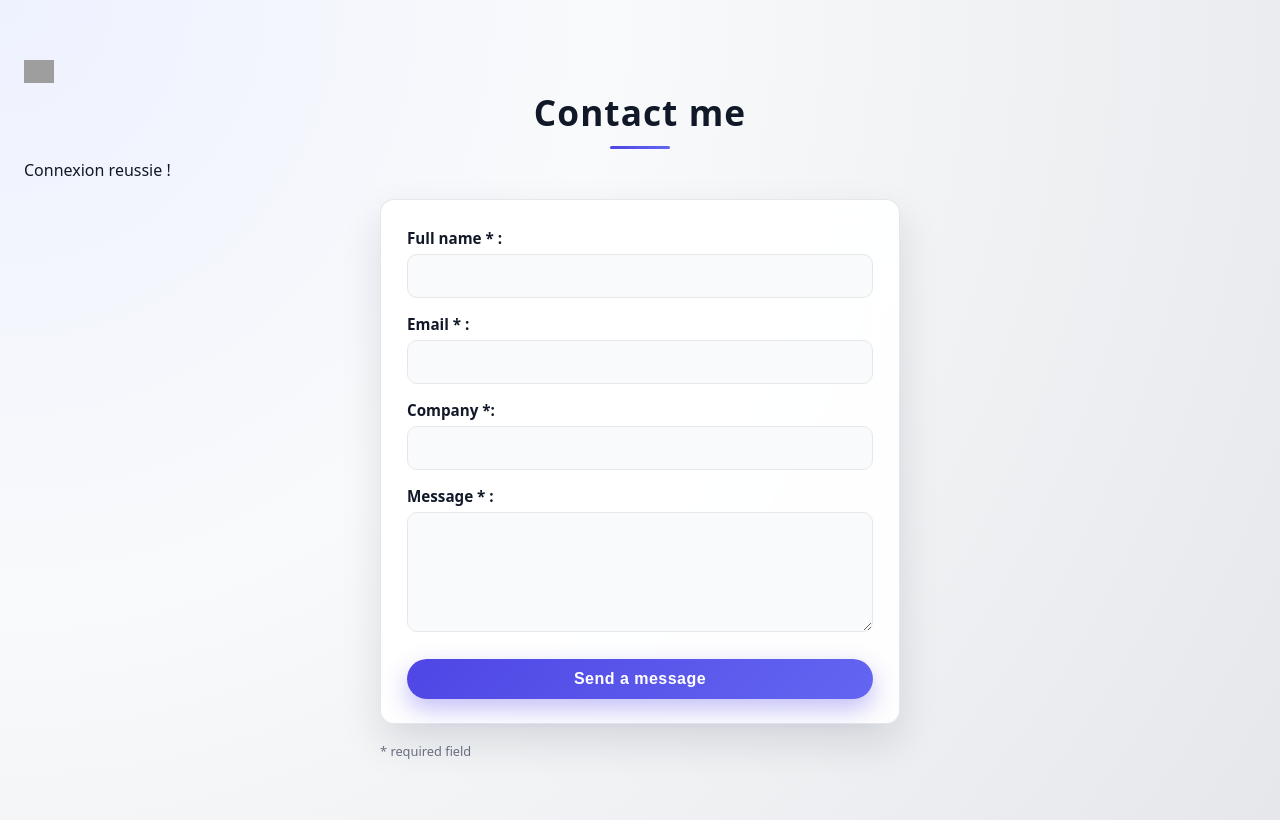
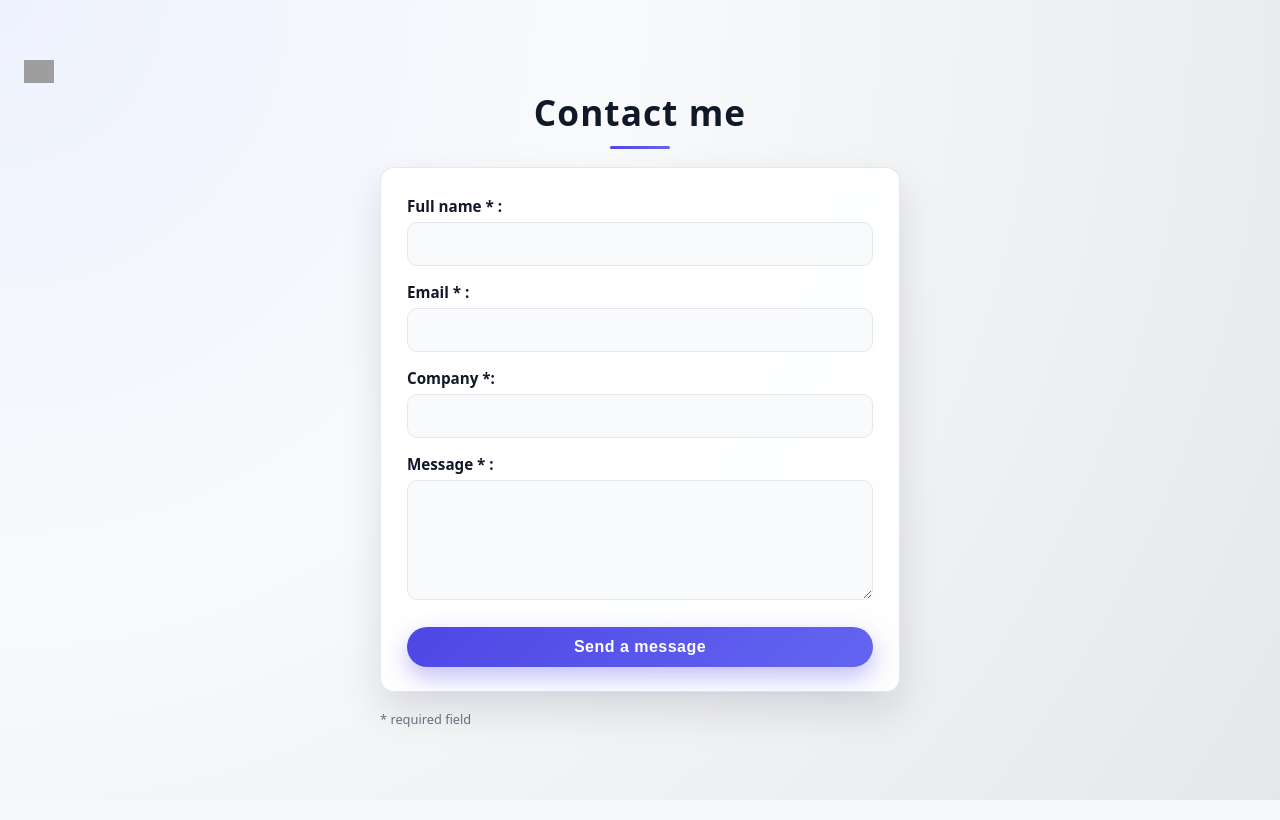
Before and after one commit to slacroix23/Projet_UE2, a PHP site: page /projet_ue2/Me_contacter.php in a window 1280 px wide. Run offline with PHP 8.4, Linux system fonts and the light colour scheme; grey boxes are pictures that could not be loaded.

Commit message:
Update Me_contacter.php

```diff
--- a/Formulaires/Me_contacter.php
+++ b/Formulaires/Me_contacter.php
@@ -26,7 +26,6 @@
         ) ;
         $pdo -> setAttribute ( PDO :: ATTR_ERRMODE , PDO :: ERRMODE_EXCEPTION ) ;
 
-        echo " Connexion reussie ! " ;
     } catch ( PDOException $e ) {
         die ( " Erreur de connexion : " . $e -> getMessage () ) ;
     }
```
